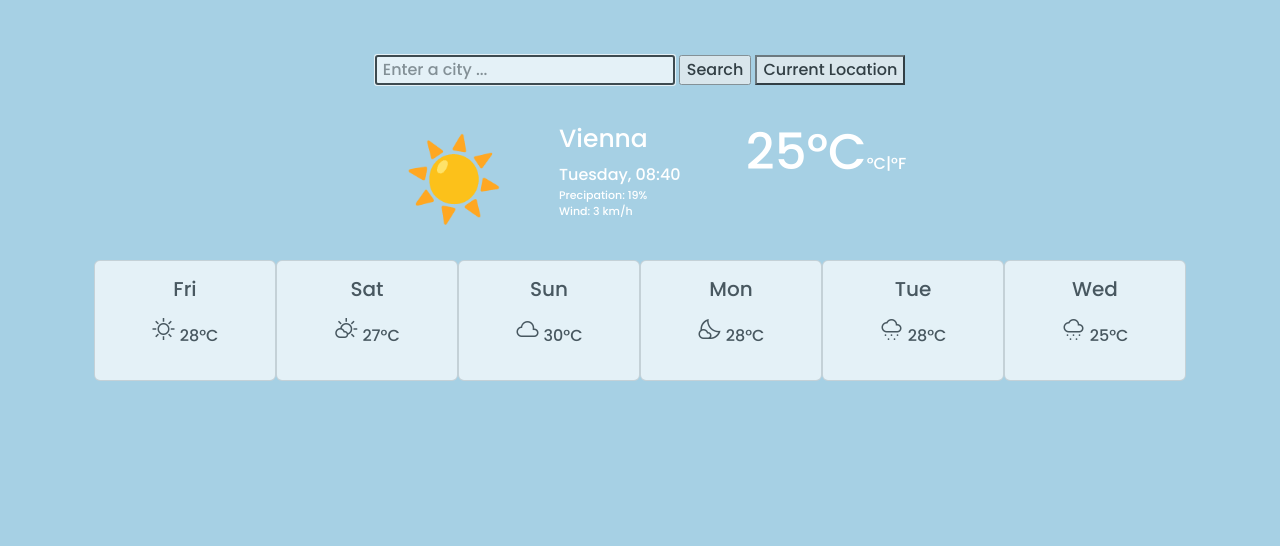
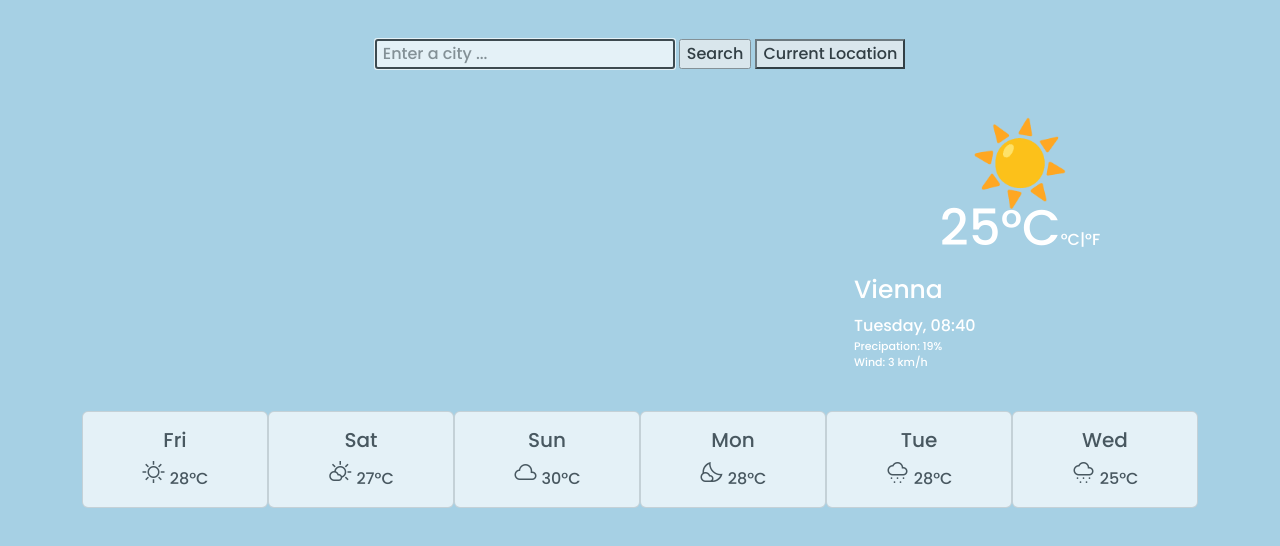
Before and after one commit to Aisana1999/weather.app, a website built with Parcel: page index.html in a window 1280 px wide. Built offline with nearby package versions, Linux system fonts and the light colour scheme; files whose address does not match are found by name; a web font is replaced by a local one.

Commit message:
Update index.html
updated the HTML file

```diff
--- a/index.html
+++ b/index.html
@@ -26,9 +26,7 @@
     <script src="https://unpkg.com/axios/dist/axios.min.js"></script>
   </head>
   <body>
-    <h1 id="city"></h1>
-    <div id="temperature-description"></div>
-    <div class="container">
+    <div class="container weather-app py-4">
       <form class="search-engine" id="searchCity">
         <input
           class="search-box"
@@ -39,25 +37,20 @@
         />
 
         <input type="submit" value="Search" />
-
-            <button type="submit" class="sent.tyb" id="button-location">
+        <button type="click" class="sent-tyb" id="button-location">
           Current Location
         </button>
       </form>
-      <div class="container text-center current-day">
+
+      <div id="temperature-description"></div>
+      <div class="text-center current-day">
         <div class="row">
-          <div class="col-3"></div>
-          <div class="col-2 current-emoji material-symbols-outlined">
+          <div class="col-4 offset-8">
+            <div class="row">
+              <div class="col-12 current-emoji material-symbols-outlined">
                 ☀️
               </div>
-          <div class="col-2 main-information">
-            <div class="current-city" id="city">Vienna</div>
-            <div class="current-time" id="currentDate">Monday</div>
-
-            <div class="current-precipation">Precipation: 19%</div>
-            <div class="current-wind">Wind: 3 km/h</div>
-          </div>
-          <div class="col-2">
+              <div class="col-12">
                 <span class="current-temperature" id="currentTemp">25°C</span
                 ><span class="fahrenheitCelsius" id="fahrenheitCelsius"
                   ><a href="#" class="celsius" id="celsius">°C</a>|<a
@@ -68,98 +61,97 @@
                   ></span
                 >
               </div>
+              <div class="col-12 main-information ps-4">
+                <div class="current-city" id="city">Vienna</div>
+                <div class="current-time" id="currentDate">Monday</div>
 
+                <div class="current-precipation">Precipation: 19%</div>
+                <div class="current-wind">Wind: 3 km/h</div>
+              </div>
+            </div>
+          </div>
         </div>
       </div>
 
-      <div class="container">
+      <div class="forecast">
         <div class="row g-0 text-center">
           <div class="col">
-            <div class="card" >
+            <div class="card">
               <div class="card-body">
                 <h5 class="card-title">Fri</h5>
                 <p class="card-text">
-                  <div class="material-symbols-outlined">
-                    clear_day
-                  </div>
+                  <span class="material-symbols-outlined"> clear_day </span>
                   28°C
                 </p>
               </div>
             </div>
           </div>
           <div class="col">
-            <div class="card" >
+            <div class="card">
               <div class="card-body">
                 <h5 class="card-title">Sat</h5>
                 <p class="card-text">
-                  <div class="material-symbols-outlined">
+                  <span class="material-symbols-outlined">
                     partly_cloudy_day
-                  </div>
+                  </span>
                   27°C
                 </p>
               </div>
             </div>
           </div>
           <div class="col">
-            <div class="card" >
+            <div class="card">
               <div class="card-body">
                 <h5 class="card-title">Sun</h5>
                 <p class="card-text">
-                  <div class="material-symbols-outlined">
-                    cloudy
-                  </div>
+                  <span class="material-symbols-outlined"> cloudy </span>
                   30°C
                 </p>
               </div>
             </div>
           </div>
           <div class="col">
-            <div class="card" >
+            <div class="card">
               <div class="card-body">
                 <h5 class="card-title">Mon</h5>
                 <p class="card-text">
-                  <div class="material-symbols-outlined">
+                  <span class="material-symbols-outlined">
                     partly_cloudy_night
-                  </div>
+                  </span>
                   28°C
                 </p>
               </div>
             </div>
           </div>
           <div class="col">
-            <div class="card" >
+            <div class="card">
               <div class="card-body">
                 <h5 class="card-title">Tue</h5>
                 <p class="card-text">
-                  <div class="material-symbols-outlined">
+                  <span class="material-symbols-outlined">
                     cloudy_snowing
-                  </div>
+                  </span>
                   28°C
                 </p>
               </div>
             </div>
           </div>
           <div class="col">
-            <div class="card" >
+            <div class="card">
               <div class="card-body">
                 <h5 class="card-title">Wed</h5>
                 <p class="card-text">
-                  <div class="material-symbols-outlined">
+                  <span class="material-symbols-outlined">
                     cloudy_snowing
-                  </div>
+                  </span>
                   25°C
                 </p>
               </div>
             </div>
           </div>
-
         </div>
       </div>
     </div>
-      </div>
-    </div>
-
-
     <script src="src/index.js"></script>
   </body>
 </html>
```
Lines whose indentation alone changed are shown as unchanged.
